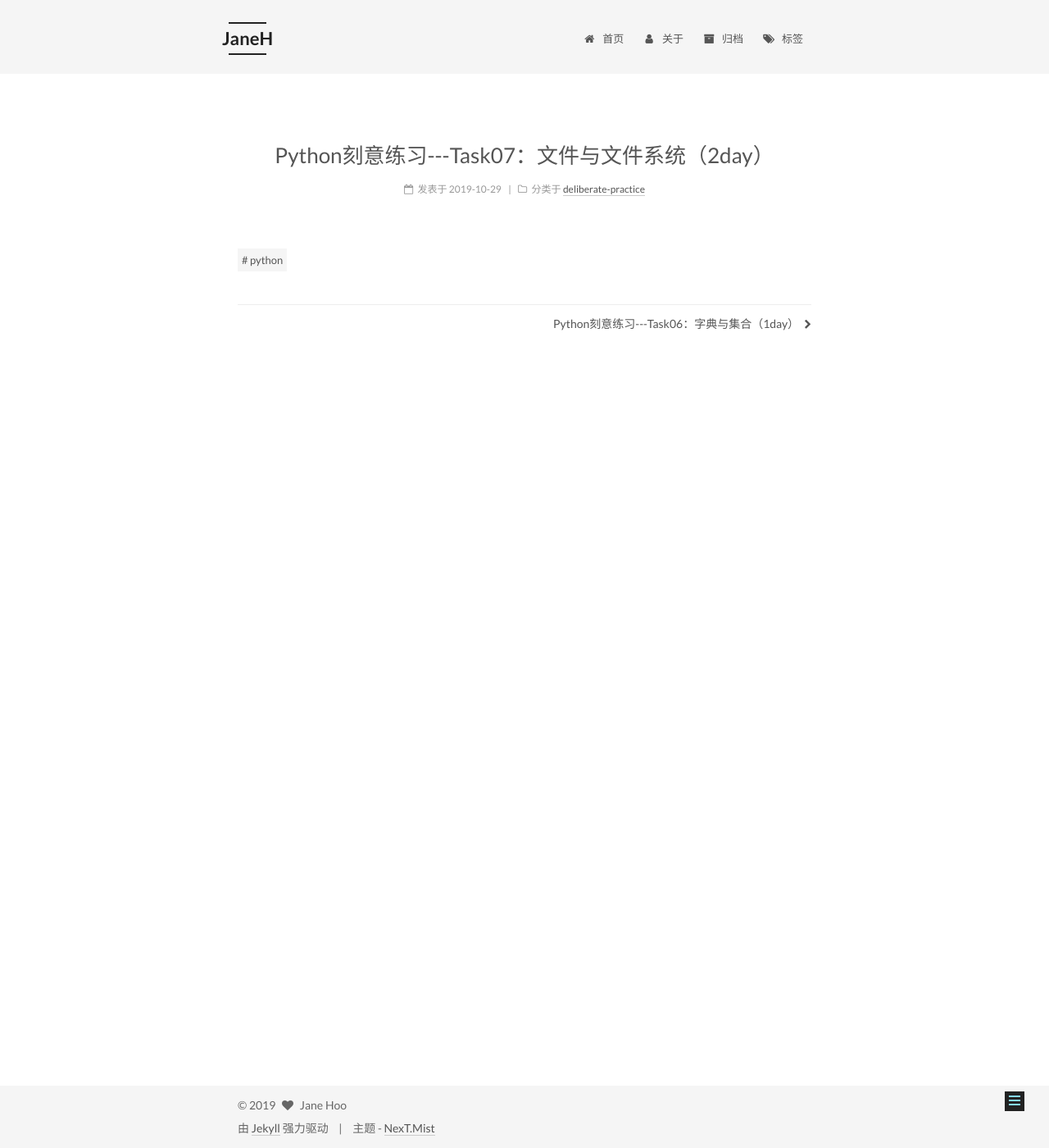
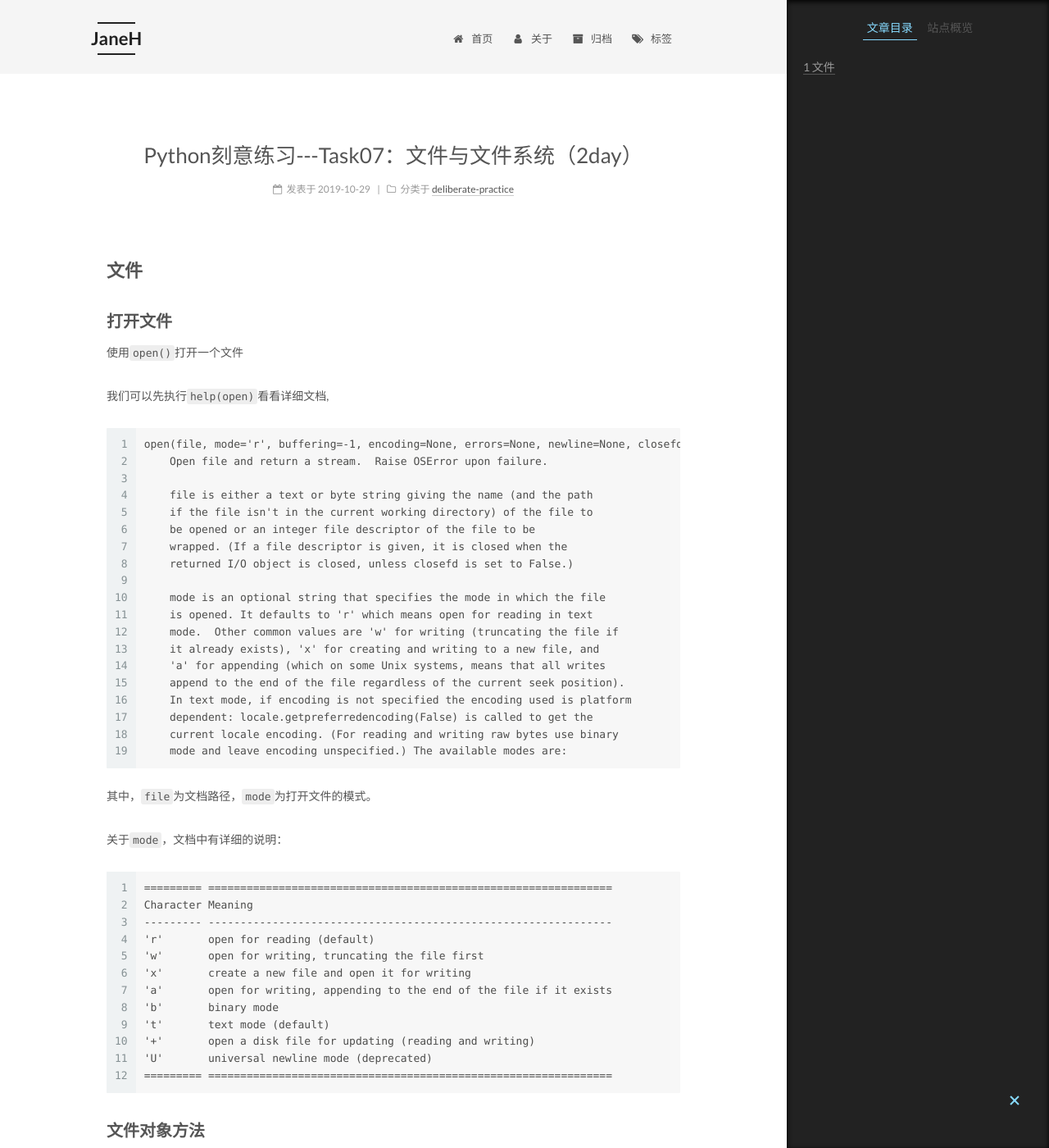
Before and after one commit to janehoo/janehoo.github.io, a Jekyll site: the page built from _posts/2019-10-29-file_and_file_system.md, in a window 1280 px wide and 1400 px high. Shown: the whole window at 82% size. Built offline with Jekyll 4.4.1, drawn with Linux system fonts in a browser that asks for light colours; some of the changed text lies outside the part shown.

Commit message:
post file

````diff
--- a/_posts/2019-10-29-file_and_file_system.md
+++ b/_posts/2019-10-29-file_and_file_system.md
@@ -5,3 +5,97 @@ categories:
 tags:
  - python
 ---
+## 文件
+### 打开文件
+使用`open()`打开一个文件
+
+我们可以先执行`help(open)`看看详细文档,
+```
+open(file, mode='r', buffering=-1, encoding=None, errors=None, newline=None, closefd=True, opener=None)
+    Open file and return a stream.  Raise OSError upon failure.
+
+    file is either a text or byte string giving the name (and the path
+    if the file isn't in the current working directory) of the file to
+    be opened or an integer file descriptor of the file to be
+    wrapped. (If a file descriptor is given, it is closed when the
+    returned I/O object is closed, unless closefd is set to False.)
+
+    mode is an optional string that specifies the mode in which the file
+    is opened. It defaults to 'r' which means open for reading in text
+    mode.  Other common values are 'w' for writing (truncating the file if
+    it already exists), 'x' for creating and writing to a new file, and
+    'a' for appending (which on some Unix systems, means that all writes
+    append to the end of the file regardless of the current seek position).
+    In text mode, if encoding is not specified the encoding used is platform
+    dependent: locale.getpreferredencoding(False) is called to get the
+    current locale encoding. (For reading and writing raw bytes use binary
+    mode and leave encoding unspecified.) The available modes are:
+```
+其中，`file`为文档路径，`mode`为打开文件的模式。
+
+关于`mode`，文档中有详细的说明：
+```
+========= ===============================================================
+Character Meaning
+--------- ---------------------------------------------------------------
+'r'       open for reading (default)
+'w'       open for writing, truncating the file first
+'x'       create a new file and open it for writing
+'a'       open for writing, appending to the end of the file if it exists
+'b'       binary mode
+'t'       text mode (default)
+'+'       open a disk file for updating (reading and writing)
+'U'       universal newline mode (deprecated)
+========= ===============================================================
+```
+### 文件对象方法
+- close()
+```
+def close(self, )
+close() -> None or (perhaps) an integer. Close the file.
+
+Sets data attribute .closed to True. A closed file cannot be used for further I/O operations. close() may be called more than once without error. Some kinds of file objects (for example, opened by popen()) may return an exit status upon closing.
+```
+- read()
+```
+def read(self, size)
+read([size]) -> read at most size bytes, returned as a string.
+
+If the size argument is negative or omitted, read until EOF is reached. Notice that when in non-blocking mode, less data than what was requested may be returned, even if no size parameter was given.
+```
+- readline()
+```
+def readline(self, size)
+readline([size]) -> next line from the file, as a string.
+
+Retain newline. A non-negative size argument limits the maximum number of bytes to return (an incomplete line may be returned then). Return an empty string at EOF.
+```
+- write()
+```
+def write(self, str)
+write(str) -> None. Write string str to file.
+
+Note that due to buffering, flush() or close() may be needed before the file on disk reflects the data written.
+```
+- writelines()
+```
+def writelines(self, sequence_of_strings)
+writelines(sequence_of_strings) -> None. Write the strings to the file.
+
+Note that newlines are not added. The sequence can be any iterable object producing strings. This is equivalent to calling write() for each string.
+```
+- seek()
+```
+def seek(self, offset, whence)
+seek(offset[, whence]) -> None. Move to new file position.
+
+Argument offset is a byte count. Optional argument whence defaults to
+
+0 (offset from start of file, offset should be  = 0); other values are 1
+(move relative to current position, positive or negative), and 2 (move relative to end of file, usually negative, although many platforms allow seeking beyond the end of a file). If the file is opened in text mode, only offsets returned by tell() are legal. Use of other offsets causes undefined behavior. Note that not all file objects are seekable.
+```
+- tell()
+```
+def tell(self, )
+tell() -> current file position, an integer (may be a long integer).
+```
````
